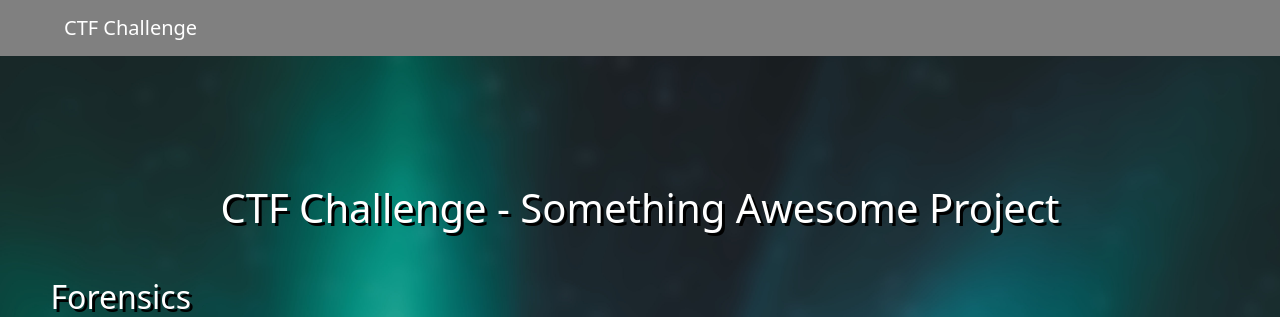
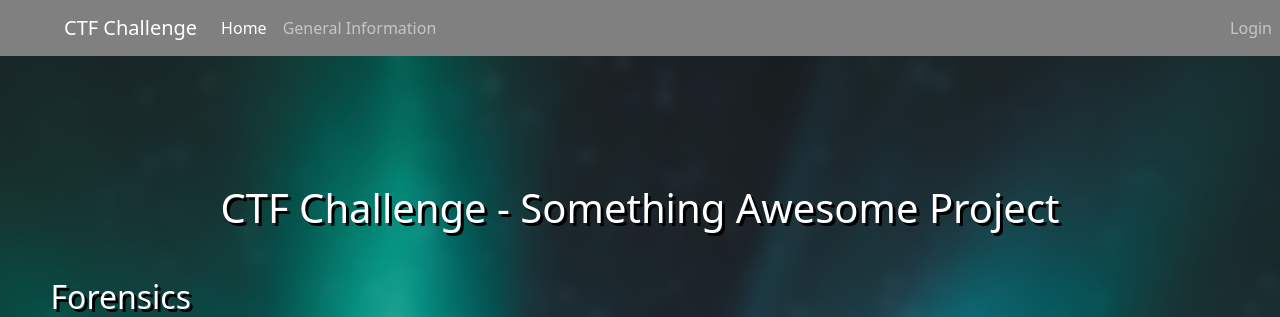
Before and after one commit to Wolfdragon24/comp6841-project, a Flask app: page / in a window 1280 px wide. Shown: the top 317 px of the page. Run offline with Flask 3, Linux system fonts and the light colour scheme; some libraries are stand-ins or nearby versions.

Commit message:
Adjusted expand value

```diff
--- a/templates/index.html
+++ b/templates/index.html
@@ -47,7 +47,7 @@
   </head>
 
   <body class="background">
-    <nav class="navbar navbar-dark" style="background-color: grey;">
+    <nav class="navbar navbar-expand-sm navbar-dark" style="background-color: grey;">
       <a class="navbar-brand" href="#">CTF Challenge</a>
       <div class="collapse navbar-collapse align-items-center" id="navbarNavAltMarkup">
         <div class="navbar-nav mr-auto">
```
